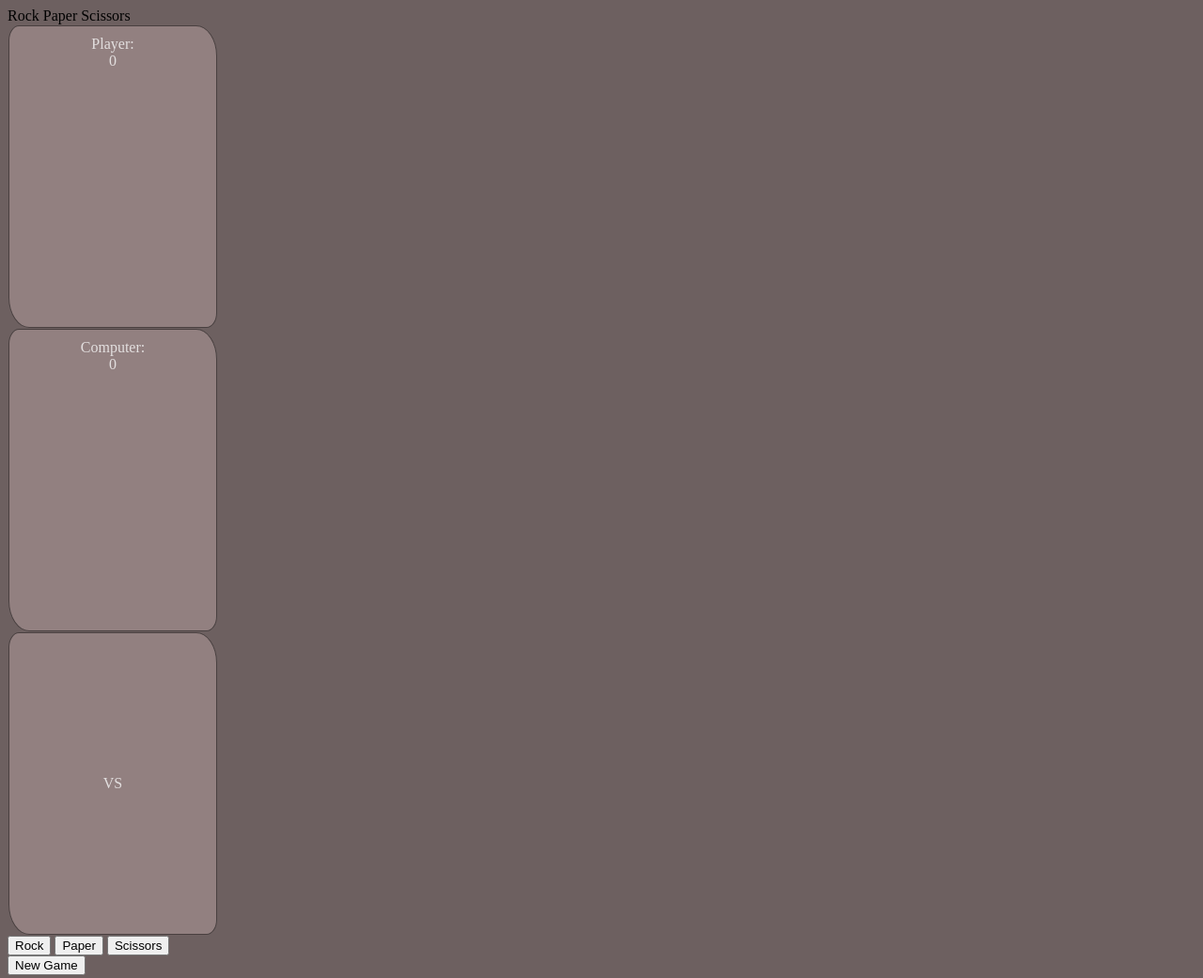
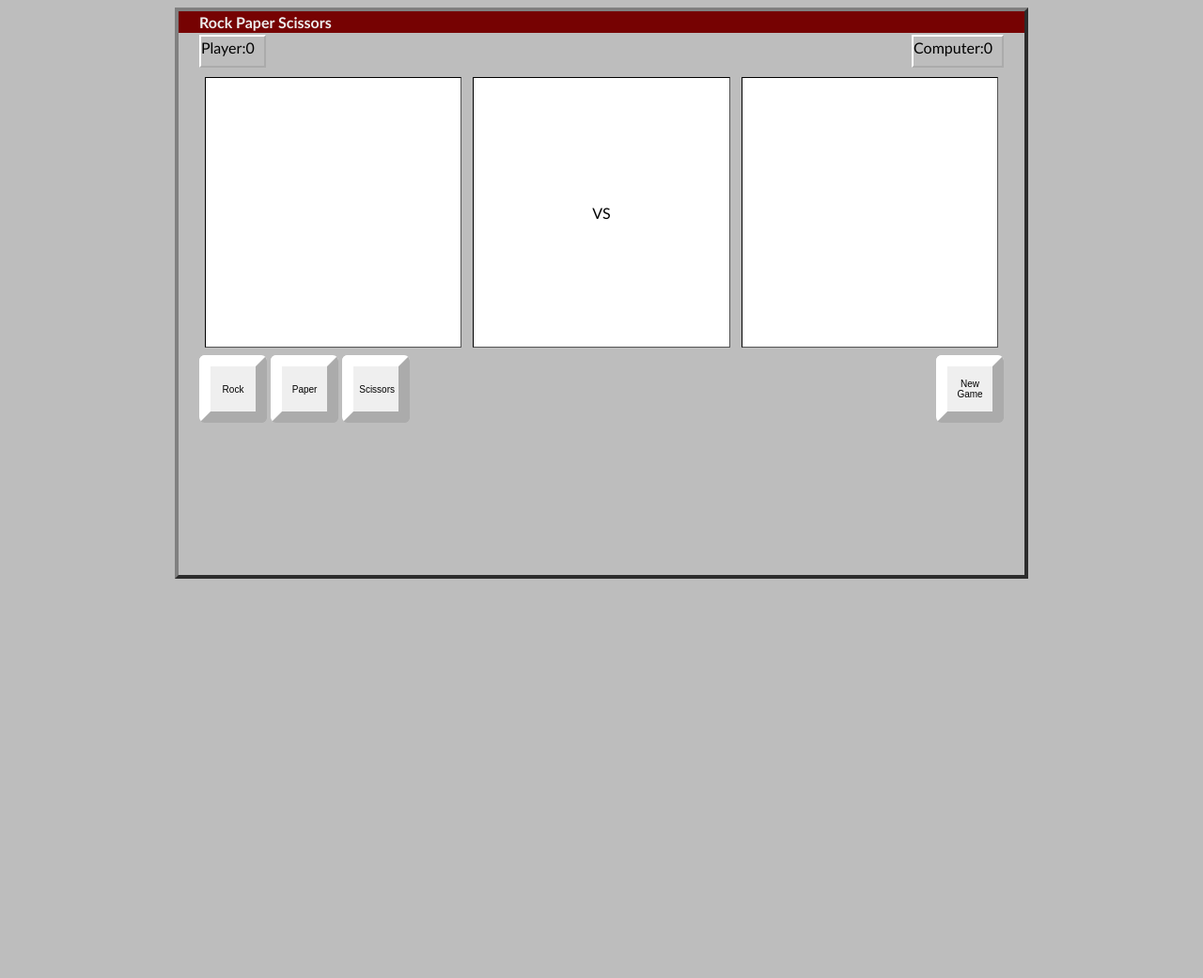
Before and after one commit to SFujiN/rock-paper-scissors, a plain HTML site: page index.html in a window 1280 px wide. Shown: the whole page at 94% size. After the commit the page ends 800 px from the top, so only its background shows below. Drawn offline with Linux system fonts and the light colour scheme.

Commit message:
Redesign new UI

```diff
--- a/style.css
+++ b/style.css
@@ -1,48 +1,75 @@
 body {
-    background-color: #6D6060;
+    display: flex;
+    flex-direction: column;
+    justify-self: center;
+    align-items: center;
+    background-color: #bdbdbd;
+    font-family: 'Trebuchet MS', 'Lucida Sans Unicode', 'Lucida Grande', 'Lucida Sans', Arial, sans-serif;
 }
 
-.body-container {
-    display: flex;
-    flex-direction: column;
-    align-items: center;
+button {
+    width: 72px;
+    height: 72px;
+    border: 12px outset white;
+    border-radius: 6px;
+    font-size: 10px;
 }
 
-.display-container {
+button:active {
+    transform: translateY(4px);
+}
+#content-container {
+    width: 900px;
+    height: 600px;
+    border: 4px outset gray;
+}
+
+#nav-container {
+    background-color: #760202;
+    color: #eeeeee;
+    font-weight: 600;
+    padding: 2px 22px;
+}
+
+#score-container {
     display: flex;
     justify-content: space-between;
 }
 
+#result-container {
+    display: flex;
+    height: 300px;
+    background-color: #bdbdbd;
+    margin: 2px 22px;
+}
+
+#button-container {
+    display: flex;
+    justify-content: space-between;
+    margin: 0px 22px;
+    flex-grow: 1;
+}
+
 #player-card,
-#result-card,
 #computer-card {
     display: flex;
-    flex-direction: column;
-    align-items: center;
-    width: 200px;
-    height: 300px;
-    padding: 10px;
-    margin: 1px;
-    border-radius: 5% 10%;
-    text-align: center;
-    color: #E3DFDF;
-    background-color: #928080;
-    border: 1px solid #494040;
+    padding: 2px 10px 10px 0px;
+    margin: 2px 22px;
+    border: 2px outset white;
 }
 
-#player-choice,
-#computer-choice {
-    width: 100px;
-    height: 100px;
-    margin: 1px;
-    text-align: center;
-    color: #000;
-    background-color: #fff;
-    border-radius: 5%;
+#player-choice-card,
+#result-card,
+#computer-choice-card {
+    width: 33%;
+    background-color: #ffffff;
+    border: 1px inset black;
+    margin: 6px;
 }
 
 #result-card {
     display: flex;
+    flex-direction: column;
     justify-content: center;
     align-items: center;
 }
```
